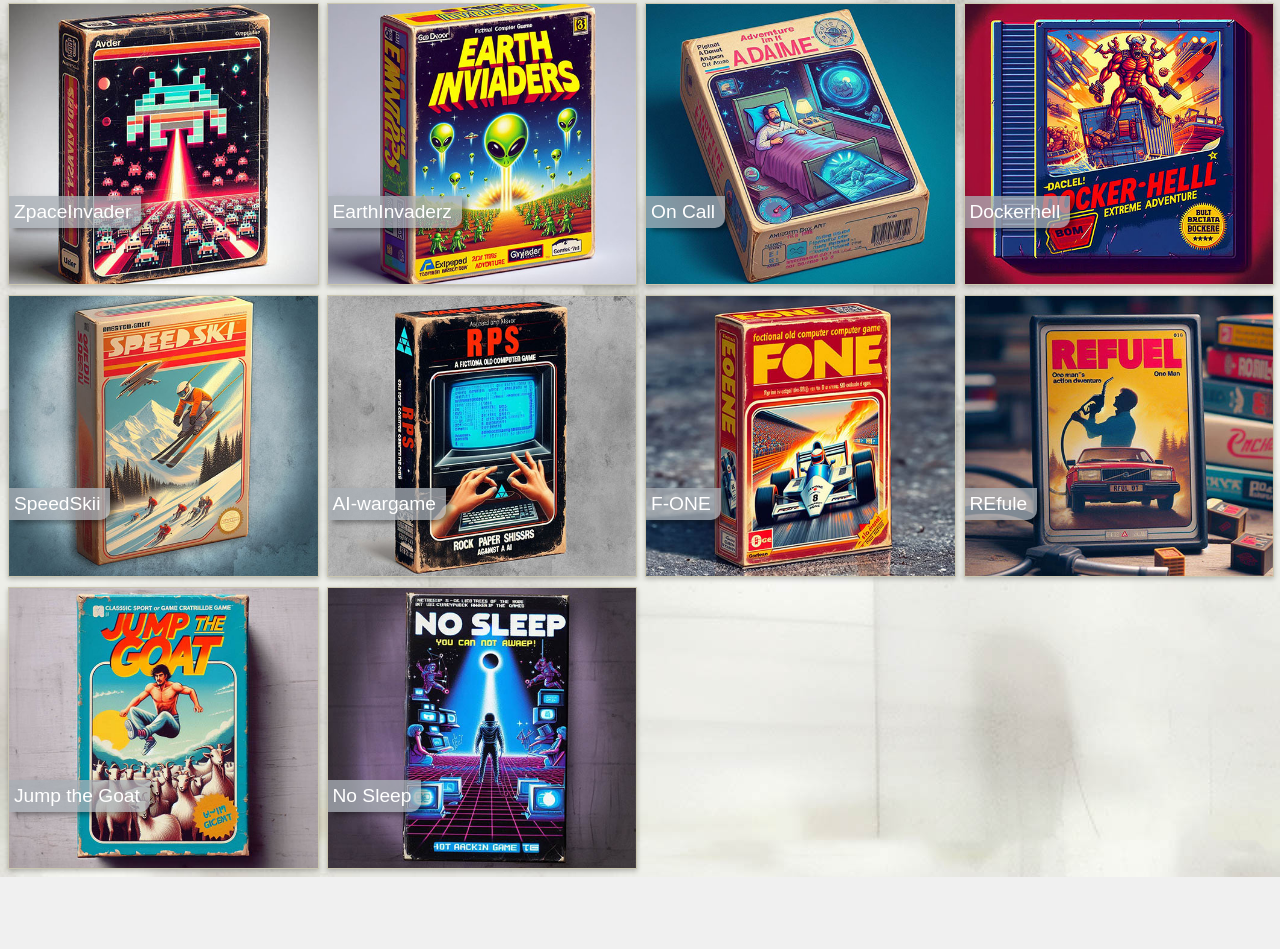
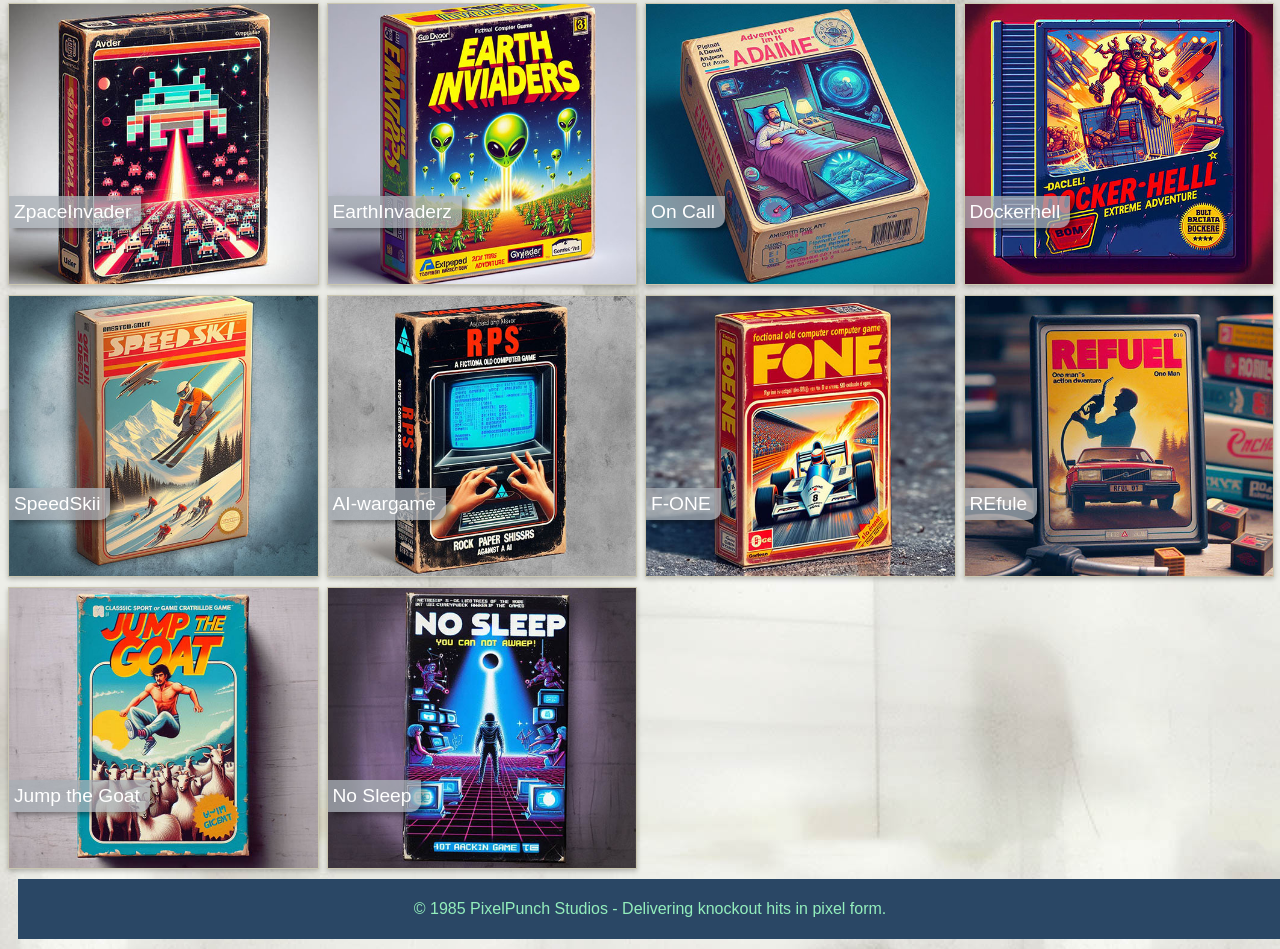
Before and after one commit to MattisLindmark/onebuttongames, a website with bundled scripts: page docs/www/index.html in a window 1280 px wide. Shown: the part 184-1133 px from the top of the page. Before the commit the page ends 1061 px from the top, so only its background shows below. Built offline with nearby package versions, Linux system fonts and the light colour scheme.

Commit message:
fixat med webbsidan.
Lagt dit lite random companies i botten.

```diff
--- a/docs/www/autogenerate.js
+++ b/docs/www/autogenerate.js
@@ -5,6 +5,7 @@
 //var fs = require('fs');
 //var path = require('path');
 var path = "titles.json";
+var companiesPath = "companies.json";
 var gamePath = "https://mattislindmark.github.io/onebuttongames/?";
 
 let titles = [];
@@ -13,9 +14,9 @@ fetch(path)
   .then(data => {
     // Now data is the parsed JSON object from the URL
     titles = data.games;
-    console.log(titles);
+    //console.log(titles);
     printTheHTML(titles);
-    console.log("hoj"+titles[0].title);
+    //console.log("hoj"+titles[0].title);
   })
   .catch(error => console.error('Error:', error));
 
@@ -35,6 +36,8 @@ fetch(path)
         </div>`;
     });
     document.getElementById("games").innerHTML = html;
+    let str = randomCompany();
+    document.getElementById("footer").innerHTML= str;
 }
 
 function getRandomColor() {
@@ -69,6 +72,25 @@ function getRandomNiceColor() {
   return niceColors[Math.floor(Math.random() * niceColors.length)];
 }
 
+function randomCompany() {
+  let companiesPath = './companies.json'; // adjust the path if needed
+  let str = "<p>© 2024 One Button Games</p>";
+  fetch(companiesPath)
+    .then(response => response.json())
+    .then(data => {
+      let companies = data.companies;
+      let randomCompany = companies[Math.floor(Math.random() * companies.length)];
+      str = `<p>© 1985 ${randomCompany.name} - ${randomCompany.catchphrase}</p>`;
+      document.getElementById("footer").innerHTML= str;
+    })
+    .catch(err => console.error(err));
+
+    return str;
+}
+
+
+
+
 //         <div class="boxart" style="--boxart-url('../${title.folderName}/boxart.jpg')">test</div>
 
 //        <div class="item" style="--boxart-url: url('../${title.folderName}/boxart.jpg')">
--- /dev/null
+++ b/docs/www/companies.json
@@ -0,0 +1,84 @@
+{
+    "companies": [
+        {
+            "name": "PixelPulse Games",
+            "catchphrase": "Known for their retro-inspired pixel art and pulse-pounding action games."
+        },
+        {
+            "name": "NeonArcade Studios",
+            "catchphrase": "Specializing in neon-infused arcade experiences that transport players back to the golden age of gaming."
+        },
+        {
+            "name": "CyberByte Interactive",
+            "catchphrase": "Makers of futuristic cyberpunk titles with a one-button twist."
+        },
+        {
+            "name": "GalaxyGlide Games",
+            "catchphrase": "Crafting interstellar adventures that fit into a single button press."
+        },
+        {
+            "name": "SynthWave Studios",
+            "catchphrase": "Synthesizing nostalgia and adrenaline in their arcade gems."
+        },
+        {
+            "name": "QuantumQuarters",
+            "catchphrase": "Pioneers of quantum mechanics-based gameplay, all within a single button’s reach."
+        },
+        {
+            "name": "RetroRush Entertainment",
+            "catchphrase": "Reviving classic gameplay mechanics for a new generation."
+        },
+        {
+            "name": "ArcadeAlchemy",
+            "catchphrase": "Turning simple inputs into magical gaming elixirs."
+        },
+        {
+            "name": "VoxelVelocity",
+            "catchphrase": "Sculpting voxel worlds with precision and speed."
+        },
+        {
+            "name": "RetroWave Games",
+            "catchphrase": "Their games make you feel like you’re playing on an old-school CRT monitor."
+        },
+        {
+            "name": "QuantumPixel Games",
+            "catchphrase": "Merging quantum physics with pixelated adventures."
+        },
+        {
+            "name": "RetroRumble Studios",
+            "catchphrase": "Creating games that make your joystick shake."
+        },
+        {
+            "name": "CyberCircuit Interactive",
+            "catchphrase": "Navigating digital mazes with a single button."
+        },
+        {
+            "name": "GalacticGlide Games",
+            "catchphrase": "Soaring through cosmic challenges in 8-bit glory."
+        },
+        {
+            "name": "SynthStrike Entertainment",
+            "catchphrase": "Synthesizing soundtracks and high-octane gameplay."
+        },
+        {
+            "name": "VoxelVortex",
+            "catchphrase": "Spinning voxel worlds into existence."
+        },
+        {
+            "name": "BlipBlast Arcade",
+            "catchphrase": "Where blips become epic explosions."
+        },
+        {
+            "name": "NeonNostalgia",
+            "catchphrase": "A neon-lit journey back to the arcade era."
+        },
+        {
+            "name": "PixelPunch Studios",
+            "catchphrase": "Delivering knockout hits in pixel form."
+        },
+        {
+            "name": "ArcadeAlchemy",
+            "catchphrase": "Crafting magic from simple inputs, one game at a time."
+        }
+    ]
+}
--- a/docs/www/index.html
+++ b/docs/www/index.html
@@ -8,7 +8,7 @@
 -->
 </head>
 <body>
-    <header>
+<header>
         <h1>One Button Games</h1>
         <image src="img/spaceboxtrdither.gif" alt="OneButtonGames" class="specialImage">
 </header>
@@ -18,6 +18,7 @@
 <!--
     run the autogenerate.js script here.-->
     <script src="autogenerate.js"></script>
+
 <!--
     <div class ="card" style="--boxart-url: url('../rps/boxart.jpg')" >
         <div class="card-image"></div>
@@ -71,5 +72,7 @@
     </div>
 -->
 </main>
+<footer id="footer">
+</footer>
 </body>
 </html>
--- a/docs/www/style.css
+++ b/docs/www/style.css
@@ -55,6 +55,17 @@ header {
     padding-bottom: 20px;
     margin: 40px;
     margin-right: 0px;
+}
+
+footer {
+    background-color: #2A4765;
+    color: rgb(147, 238, 188);
+    text-align: center;
+    padding: 5px;
+    margin: 10px;
+    margin-right: 0px;
+    width: 100%;
+    box-sizing: border-box;
 }
 
 main {
```
